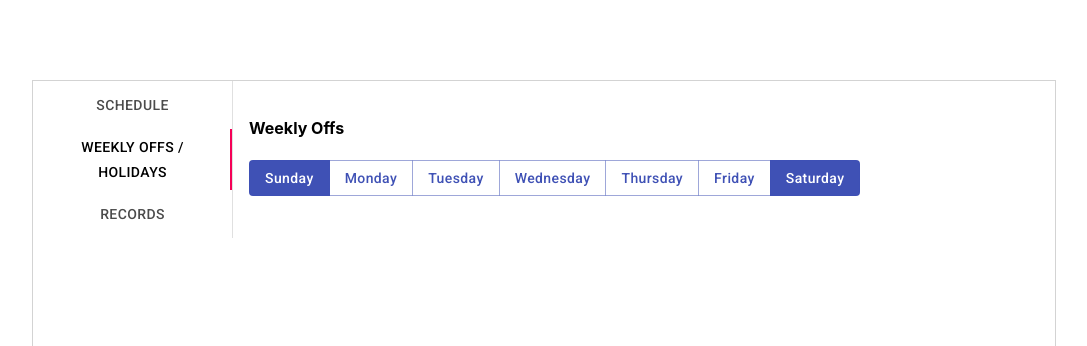
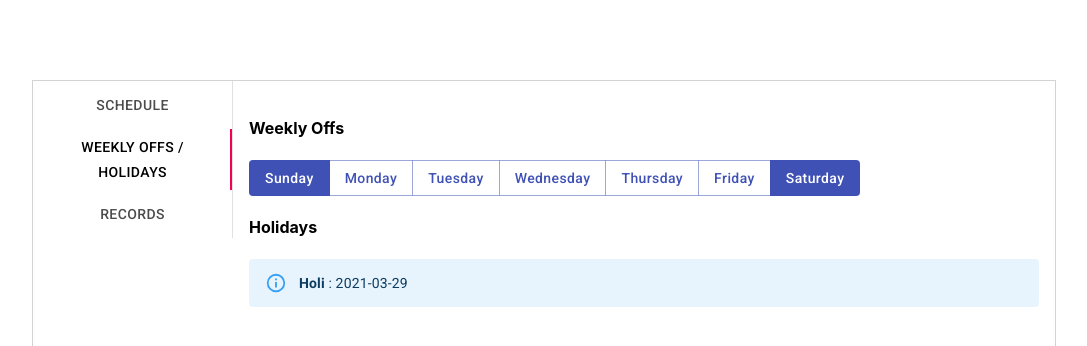
Before and after one commit to developersri/vcomply-challenge, a React (Create React App) app: page / in a window 1280 px wide. Both pictures are taken after a click on the tab "WEEKLY OFFS / HOLIDAYS". Shown: the top 346 px of the page, without its empty margins (96-1183 px from the left). Built offline with nearby package versions, Linux system fonts and the light colour scheme.

Commit message:
added holidays list to holiday component

```diff
--- a/package.json
+++ b/package.json
@@ -5,6 +5,7 @@
   "dependencies": {
     "@material-ui/core": "^4.11.3",
     "@material-ui/icons": "^4.11.2",
+    "@material-ui/lab": "^4.0.0-alpha.57",
     "@testing-library/jest-dom": "^5.11.9",
     "@testing-library/react": "^11.2.5",
     "@testing-library/user-event": "^12.8.3",
--- a/src/components/holidays/holidays.js
+++ b/src/components/holidays/holidays.js
@@ -1,7 +1,7 @@
 import React from 'react';
 import { makeStyles } from '@material-ui/core/styles';
-import { Avatar, Box, ButtonGroup, Button, Divider, List, ListItem, ListItemAvatar, ListItemText, TextField, Select, MenuItem, Radio, RadioGroup, FormControlLabel } from '@material-ui/core';
-import { Repeat, QueryBuilder, EventAvailable, PlayArrow, Stop } from '@material-ui/icons';
+import { Box, ButtonGroup, Button } from '@material-ui/core';
+import { Alert } from '@material-ui/lab';
 import { connect } from 'react-redux';
 
 const useStyles = makeStyles((theme) => ({
@@ -23,6 +23,9 @@ function Holidays (props) {
     const daysOfWeek = ['Sunday', 'Monday', 'Tuesday', 'Wednesday', 'Thursday', 'Friday', 'Saturday'];
 
     const weeklyOffs = [0, 6];
+    const holidays = [
+        { date: '2021-03-29', label: 'Holi' },
+    ];
 
     return (
         <div role="tabpanel" style={{ width: '100%' }}>
@@ -38,6 +41,10 @@ function Holidays (props) {
                         </Button>
                     ))}
                 </ButtonGroup>
+                <h4>Holidays</h4>
+                {holidays.map(h => (
+                    <Alert severity="info" key={h.date}><strong>{h.label}</strong> : {h.date}</Alert>
+                ))}
             </Box>
         </div>
     );
```
Also changed, not shown: 1 other file (tests, documents, lock files or other folders).
